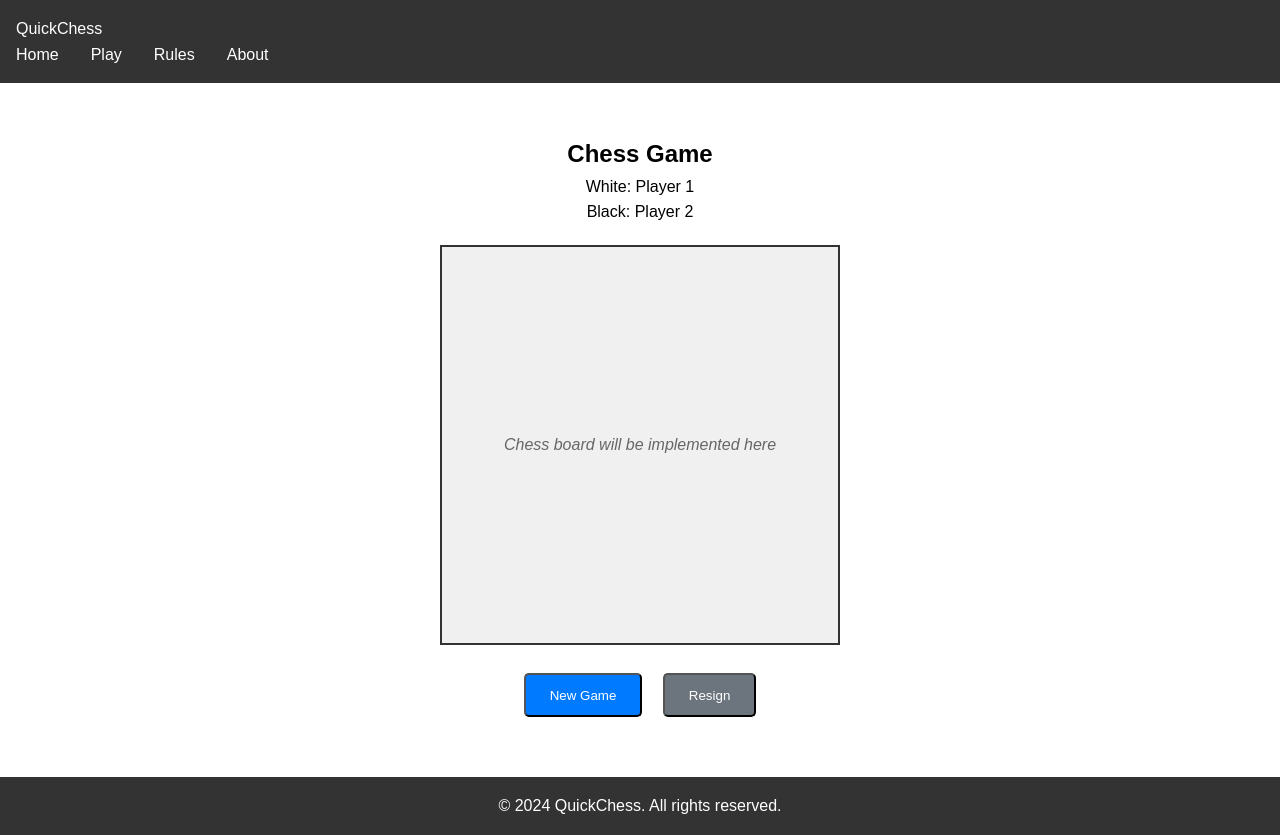
After one commit to rahuls101/QuickChess, a Flask app: page /game in a window 1280 px wide. The commit adds this page. Run offline with Flask 3, Linux system fonts and the light colour scheme.

Commit message:
add game functionality with multiple routes and error handling; include CSS and JS for styling and flash message behavior

```diff
--- a/app.py
+++ b/app.py
@@ -1,10 +1,29 @@
-from flask import Flask, render_template
+from flask import Flask, render_template, request, redirect, url_for, flash
 
 app = Flask(__name__)
+app.config['SECRET_KEY'] = 'dev-key-change-this'  # Needed for flash messages
 
+# Basic routes
 @app.route("/")
 def home():
-    return render_template("index.html")
+    return render_template("index.html", title="Home")
+
+@app.route("/game")
+def game():
+    return render_template("game.html", title="Play Chess")
+
+@app.route("/about")
+def about():
+    return render_template("about.html", title="About")
+
+@app.route("/rules")
+def rules():
+    return render_template("rules.html", title="Chess Rules")
+
+# Error handlers
+@app.errorhandler(404)
+def page_not_found(e):
+    return render_template('404.html', title="Page Not Found"), 404
 
 if __name__ == "__main__":
     app.run(debug=True)
--- /dev/null
+++ b/static/css/style.css
@@ -0,0 +1,147 @@
+/* Reset and base styles */
+* {
+    margin: 0;
+    padding: 0;
+    box-sizing: border-box;
+}
+
+body {
+    font-family: Arial, sans-serif;
+    line-height: 1.6;
+    min-height: 100vh;
+    display: flex;
+    flex-direction: column;
+}
+
+/* Navigation */
+.navbar {
+    background-color: #333;
+    padding: 1rem;
+    color: white;
+}
+
+.nav-links {
+    list-style: none;
+    display: flex;
+    gap: 2rem;
+}
+
+.nav-links a {
+    color: white;
+    text-decoration: none;
+}
+
+/* Main content */
+.container {
+    max-width: 1200px;
+    margin: 0 auto;
+    padding: 2rem;
+    flex: 1;
+}
+
+/* Buttons */
+.btn {
+    display: inline-block;
+    padding: 0.8rem 1.5rem;
+    border-radius: 5px;
+    text-decoration: none;
+    margin: 0.5rem;
+}
+
+.btn-primary {
+    background-color: #007bff;
+    color: white;
+}
+
+.btn-secondary {
+    background-color: #6c757d;
+    color: white;
+}
+
+/* Flash messages */
+.flash-message {
+    padding: 1rem;
+    margin: 1rem 0;
+    border-radius: 5px;
+    background-color: #f8d7da;
+    color: #721c24;
+}
+
+/* Footer */
+footer {
+    background-color: #333;
+    color: white;
+    text-align: center;
+    padding: 1rem;
+    margin-top: auto;
+}
+
+/* Game page styles */
+.game-container {
+    text-align: center;
+    padding: 20px;
+}
+
+.chessboard {
+    margin: 20px auto;
+    width: 400px;
+    height: 400px;
+    border: 2px solid #333;
+    background: #f0f0f0;
+    display: flex;
+    align-items: center;
+    justify-content: center;
+}
+
+.temporary-notice {
+    color: #666;
+    font-style: italic;
+}
+
+/* Rules page styles */
+.rules-container {
+    max-width: 800px;
+    margin: 0 auto;
+}
+
+.rule-section {
+    margin-bottom: 2rem;
+}
+
+.rule-section ul {
+    margin-left: 2rem;
+}
+
+.piece-rules h3 {
+    color: #333;
+    margin-top: 1rem;
+}
+
+/* About page styles */
+.about-container {
+    max-width: 800px;
+    margin: 0 auto;
+}
+
+.about-section {
+    margin-bottom: 2rem;
+}
+
+.social-links {
+    margin-top: 1rem;
+}
+
+/* 404 page styles */
+.error-container {
+    text-align: center;
+    padding: 50px 20px;
+}
+
+.chess-piece-art {
+    font-size: 72px;
+    margin: 30px 0;
+}
+
+.error-actions {
+    margin-top: 30px;
+}
--- /dev/null
+++ b/static/js/main.js
@@ -0,0 +1,11 @@
+// Add event listener when the DOM is loaded
+document.addEventListener('DOMContentLoaded', function() {
+    // Auto-hide flash messages after 3 seconds
+    const flashMessages = document.querySelectorAll('.flash-message');
+    flashMessages.forEach(message => {
+        setTimeout(() => {
+            message.style.opacity = '0';
+            setTimeout(() => message.remove(), 300);
+        }, 3000);
+    });
+});
--- /dev/null
+++ b/templates/base.html
@@ -0,0 +1,39 @@
+<!DOCTYPE html>
+<html lang="en">
+<head>
+    <meta charset="UTF-8">
+    <meta name="viewport" content="width=device-width, initial-scale=1.0">
+    <title>QuickChess - {{ title }}</title>
+    <link rel="stylesheet" href="{{ url_for('static', filename='css/style.css') }}">
+</head>
+<body>
+    <nav class="navbar">
+        <div class="nav-brand">QuickChess</div>
+        <ul class="nav-links">
+            <li><a href="{{ url_for('home') }}">Home</a></li>
+            <li><a href="{{ url_for('game') }}">Play</a></li>
+            <li><a href="{{ url_for('rules') }}">Rules</a></li>
+            <li><a href="{{ url_for('about') }}">About</a></li>
+        </ul>
+    </nav>
+
+    <main class="container">
+        {% with messages = get_flashed_messages() %}
+            {% if messages %}
+                {% for message in messages %}
+                    <div class="flash-message">{{ message }}</div>
+                {% endfor %}
+            {% endif %}
+        {% endwith %}
+
+        {% block content %}{% endblock %}
+    </main>
+
+    <footer>
+        <p>&copy; 2024 QuickChess. All rights reserved.</p>
+    </footer>
+
+    <script src="{{ url_for('static', filename='js/main.js') }}"></script>
+    {% block scripts %}{% endblock %}
+</body>
+</html>
--- /dev/null
+++ b/templates/game.html
@@ -0,0 +1,27 @@
+{% extends "base.html" %}
+
+{% block content %}
+<div class="game-container">
+    <div class="game-info">
+        <h2>Chess Game</h2>
+        <div class="player-info">
+            <div class="player white">White: Player 1</div>
+            <div class="player black">Black: Player 2</div>
+        </div>
+    </div>
+
+    <div class="chessboard">
+        <!-- Placeholder for the chess board -->
+        <p class="temporary-notice">Chess board will be implemented here</p>
+    </div>
+
+    <div class="game-controls">
+        <button class="btn btn-primary">New Game</button>
+        <button class="btn btn-secondary">Resign</button>
+    </div>
+</div>
+{% endblock %}
+
+{% block scripts %}
+<script src="{{ url_for('static', filename='js/chess.js') }}"></script>
+{% endblock %}
```
Also changed, not shown: templates/404.html (added, +20 -0 lines), templates/about.html (added, +36 -0 lines), templates/index.html (+11 -8 lines), templates/rules.html (added, +51 -0 lines).
